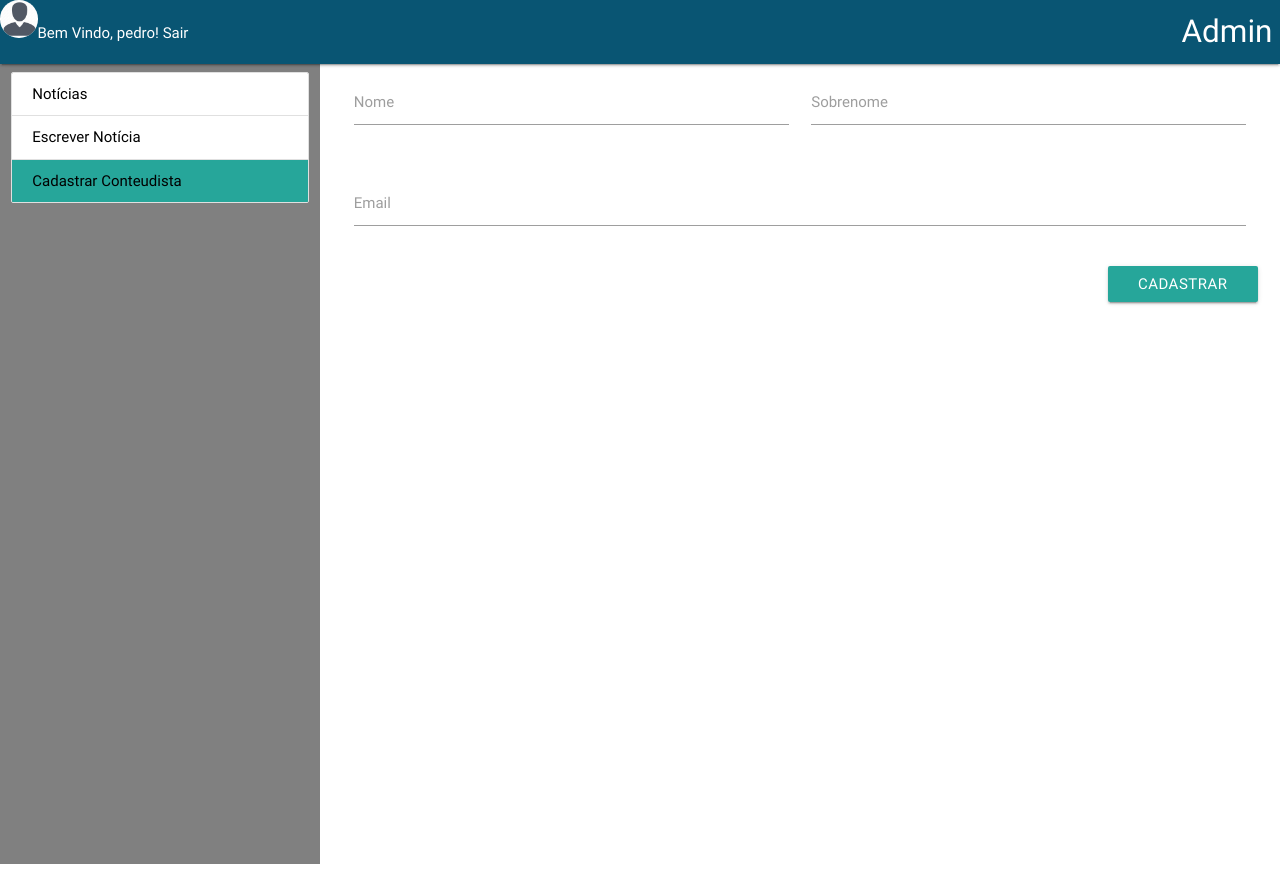
After one commit to pedrohcavalcante/techSiteProjeto, a PHP site: page /tags/admin/cadastroconteudista.php in a window 1280 px wide. The commit adds this page. Run offline with PHP 8.4, Linux system fonts and the light colour scheme; a user stored in the database is signed in; data comes from the database, SQL or seed files in the repository; some libraries are stand-ins or nearby versions.

Commit message:
criação da pagina de cadastro de noticia e admin
Criação da pagina que efetua a escrita da noticia e a criação da página
que permite cadastrar usuários conteudistas

```diff
--- a/admin/admincss/adminCss.css
+++ b/admin/admincss/adminCss.css
@@ -14,6 +14,10 @@ nav{
 
 }
 
+ul li a{
+    text-decoration: none;
+    color: black;
+}
 .img_status{
     width: 0.6em;
     height: 0.6em;
@@ -27,8 +31,9 @@ a:hover{
     color: #b8e6fa;
 }
 
+
 .leftRow{
     width: 100%;
     height: 100%;
-    background-color: #095573;
+    background-color: grey;
 }
--- /dev/null
+++ b/admin/cadastroconteudista.php
@@ -0,0 +1,78 @@
+<?php
+include('proteger.php');
+protect();
+include('conexao.php');
+
+
+
+$sql_code = "SELECT nome_admin FROM noticias.admin WHERE id_admin = '$_SESSION[admin]'";
+$sql_query = $mysqli->query($sql_code) or die ($mysqli->error);
+$row = $sql_query->fetch_assoc();
+
+if(isset($_POST['email']) && strlen($_POST['email']) > 0){
+
+    $sql_cadastro = "INSERT INTO noticias.admin(nome_admin, senha_admin) VALUES ('pedro', 'pedro')";
+}
+
+
+?>
+
+<!DOCTYPE>
+<html>
+    <head>
+        <link href="https://fonts.googleapis.com/icon?family=Material+Icons" rel="stylesheet">
+        <!-- Compiled and minified CSS -->
+        <script src="https://code.jquery.com/jquery-2.1.1.min.js"></script>
+        <!--<script type="text/javascript" src="materialize/js/materialize.min.js"></script>-->
+        <link rel="stylesheet" href="https://cdnjs.cloudflare.com/ajax/libs/materialize/0.98.2/css/materialize.min.css">
+        <link rel="stylesheet" href="admincss/admincss.css">
+         <!-- Compiled and minified JavaScript -->
+        <script src="https://cdnjs.cloudflare.com/ajax/libs/materialize/0.98.2/js/materialize.min.js"></script>
+    </head>
+    <body>
+        <div class="navbar-fixed">
+            <nav>
+                <div class="nav-wrapper">
+                    <a href="#" class="brand-logo right">Admin</a>
+                    <!--<a href="#" data-activates="mobile-demo" class="button-collapse"><i class="material-icons">menu</i></a>-->
+                    <div id="nav-mobile" class="left hide-on-med-and-down">
+                        <div class="active"><a href="#"><img class="circle responsive-img" src="img/avatar1.png" alt="avatar"><?php echo ("Bem Vindo, ".$row['nome_admin']."!"); ?></a>      <a href='logout.php'>Sair</a></div>
+                    </div>
+                </div>
+            </nav>
+        </div>
+
+    <div class="row ">
+        <div class="col s3 leftRow">
+            <ul class="collection">
+                <li class="collection-item"><a href="opainel.php">Notícias</a></li>
+                <li class="collection-item"><a href="">Escrever Notícia</a></li>
+                <!--<li class="collection-item"><a href="">Rascunho</a></li>-->
+                <li class="collection-item active"><a href="cadastroconteudista.php">Cadastrar Conteudista</a></li>
+            </ul>
+        </div>
+        <div class="col s9">
+            <div class="row">
+                <form class="col s12" name="formCadastroCont" action"" method="POST">
+                <div class="row">
+                    <div class="input-field col s6">
+                    <input  id="first_name" type="text" class="validate">
+                    <label for="first_name">Nome</label>
+                    </div>
+                    <div class="input-field col s6">
+                    <input id="last_name" type="text" class="validate">
+                    <label for="last_name">Sobrenome</label>
+                    </div>
+                </div>
+                <div class="row">
+                    <div class="input-field col s12">
+                    <input id="email" type="email" class="validate">
+                    <label for="email">Email</label>
+                    </div>
+                </div>
+                <button type='submit' class='waves-effect waves-light btn right' value='Login'>Cadastrar</button>
+                </form>
+            </div>
+        </div>
+    </body>
+</html>
--- a/criacao novo schema.sql
+++ b/criacao novo schema.sql
@@ -41,8 +41,10 @@ imagem longblob,
 FOREIGN KEY (id_admin) REFERENCES noticias.admin(id_admin)
 );
 
+SELECT * FROM noticias;
 
 
+SELECT * FROM admin;
 
 INSERT INTO admin(nome_admin, senha_admin) VALUES ('pedro', md5(nome_admin));
 INSERT INTO admin(nome_admin, senha_admin) VALUES ('root', md5(nome_admin));
```
Also changed, not shown: admin/escreverNew.php (added, +46 -0 lines), admin/head.php (added, +10 -0 lines), admin/opainel.php (+12 -8 lines).
